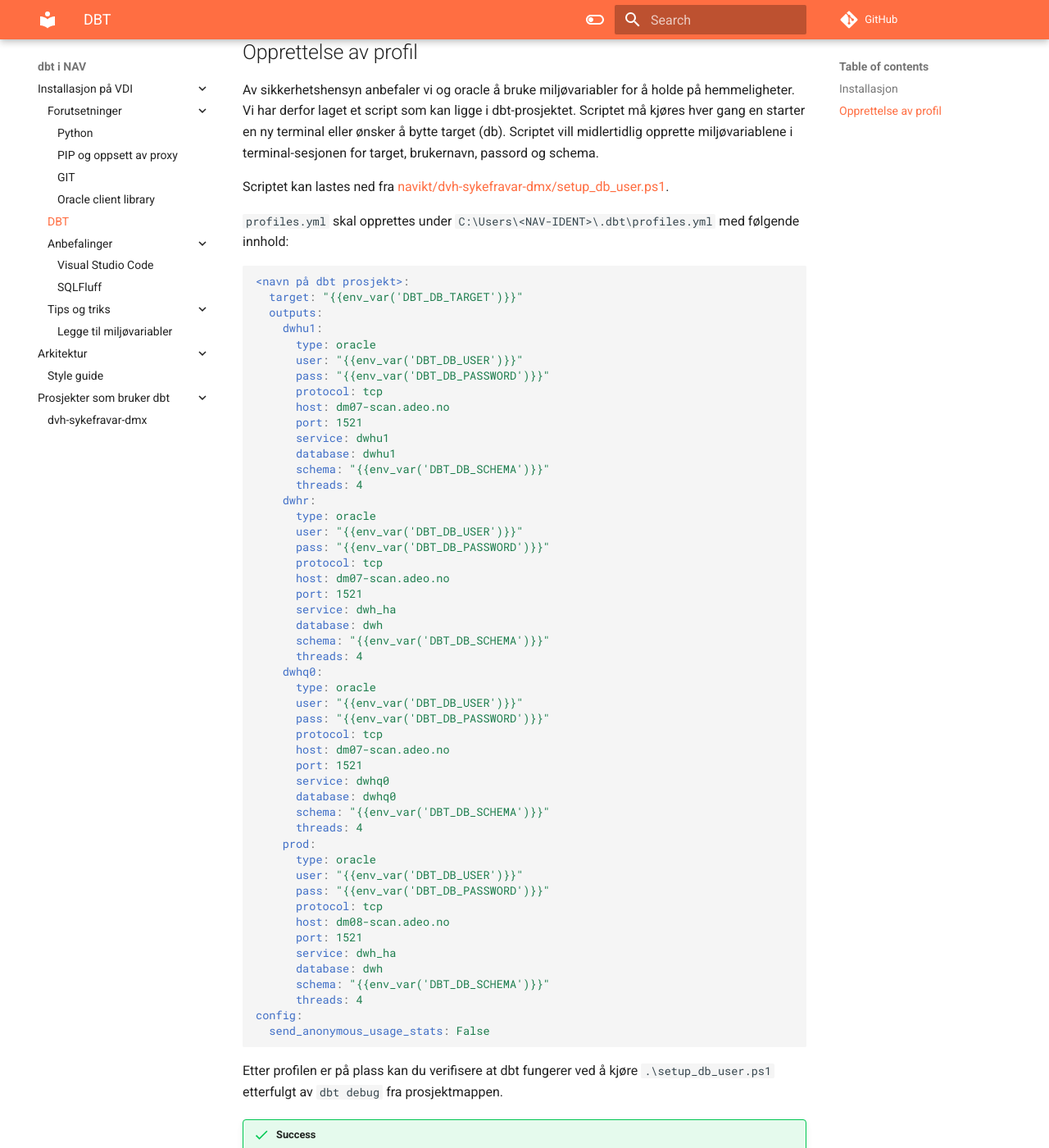
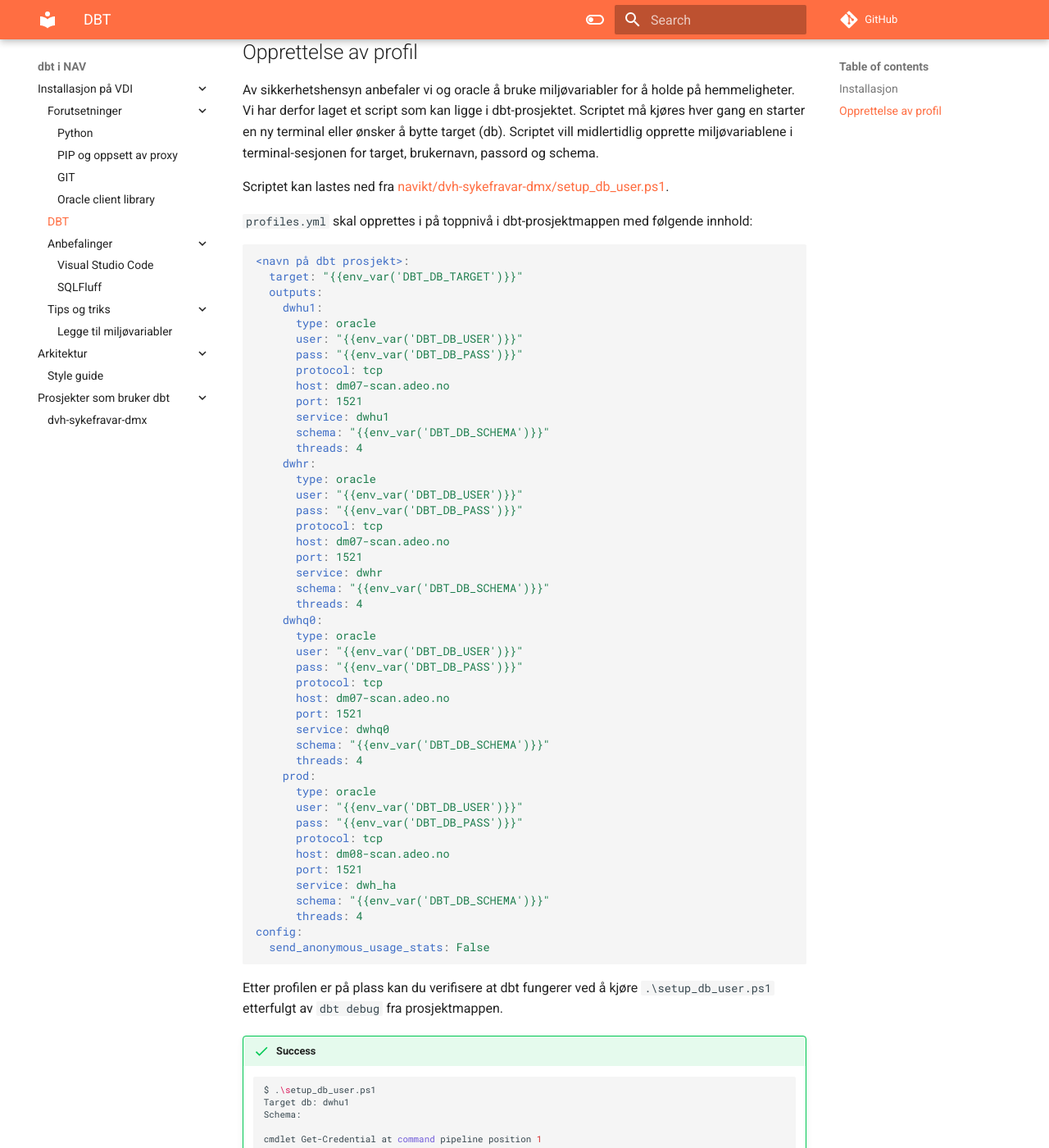
Before and after one commit to navikt/dbt-i-nav, an MkDocs documentation site: the page built from docs/vdi/dbt.md, in a window 1280 px wide and 1400 px high, scrolled down 1419 px. Shown: the whole window at 82% size. Built offline with MkDocs 1.6.1 and Material for MkDocs 9.7.7, drawn with Linux system fonts in a browser that asks for light colours; comment, search, counter and statistics services are not loaded.

Commit message:
Oppdatere dbt profiles

````diff
--- a/docs/vdi/dbt.md
+++ b/docs/vdi/dbt.md
@@ -77,7 +77,7 @@ target, brukernavn, passord og schema.
 
 Scriptet kan lastes ned fra [navikt/dvh-sykefravar-dmx/setup_db_user.ps1](https://github.com/navikt/dvh-sykefravar-dmx/blob/main/setup_db_user.ps1).
 
-`profiles.yml` skal opprettes under `C:\Users\<NAV-IDENT>\.dbt\profiles.yml` med følgende innhold:
+`profiles.yml` skal opprettes i på toppnivå i dbt-prosjektmappen med følgende innhold:
 
 ```yaml
 <navn på dbt prosjekt>:
@@ -86,49 +86,46 @@ Scriptet kan lastes ned fra [navikt/dvh-sykefravar-dmx/setup_db_user.ps1](https:
     dwhu1:
       type: oracle
       user: "{{env_var('DBT_DB_USER')}}"
-      pass: "{{env_var('DBT_DB_PASSWORD')}}"
+      pass: "{{env_var('DBT_DB_PASS')}}"
       protocol: tcp
       host: dm07-scan.adeo.no
       port: 1521
       service: dwhu1
-      database: dwhu1
       schema: "{{env_var('DBT_DB_SCHEMA')}}"
       threads: 4
     dwhr:
       type: oracle
       user: "{{env_var('DBT_DB_USER')}}"
-      pass: "{{env_var('DBT_DB_PASSWORD')}}"
+      pass: "{{env_var('DBT_DB_PASS')}}"
       protocol: tcp
       host: dm07-scan.adeo.no
       port: 1521
-      service: dwh_ha
-      database: dwh
+      service: dwhr
       schema: "{{env_var('DBT_DB_SCHEMA')}}"
       threads: 4
     dwhq0:
       type: oracle
       user: "{{env_var('DBT_DB_USER')}}"
-      pass: "{{env_var('DBT_DB_PASSWORD')}}"
+      pass: "{{env_var('DBT_DB_PASS')}}"
       protocol: tcp
       host: dm07-scan.adeo.no
       port: 1521
       service: dwhq0
-      database: dwhq0
       schema: "{{env_var('DBT_DB_SCHEMA')}}"
       threads: 4
     prod:
       type: oracle
       user: "{{env_var('DBT_DB_USER')}}"
-      pass: "{{env_var('DBT_DB_PASSWORD')}}"
+      pass: "{{env_var('DBT_DB_PASS')}}"
       protocol: tcp
       host: dm08-scan.adeo.no
       port: 1521
       service: dwh_ha
-      database: dwh
       schema: "{{env_var('DBT_DB_SCHEMA')}}"
       threads: 4
 config:
   send_anonymous_usage_stats: False
+
 ```
 
 Etter profilen er på plass kan du verifisere at dbt fungerer ved å kjøre `.\setup_db_user.ps1`
````
